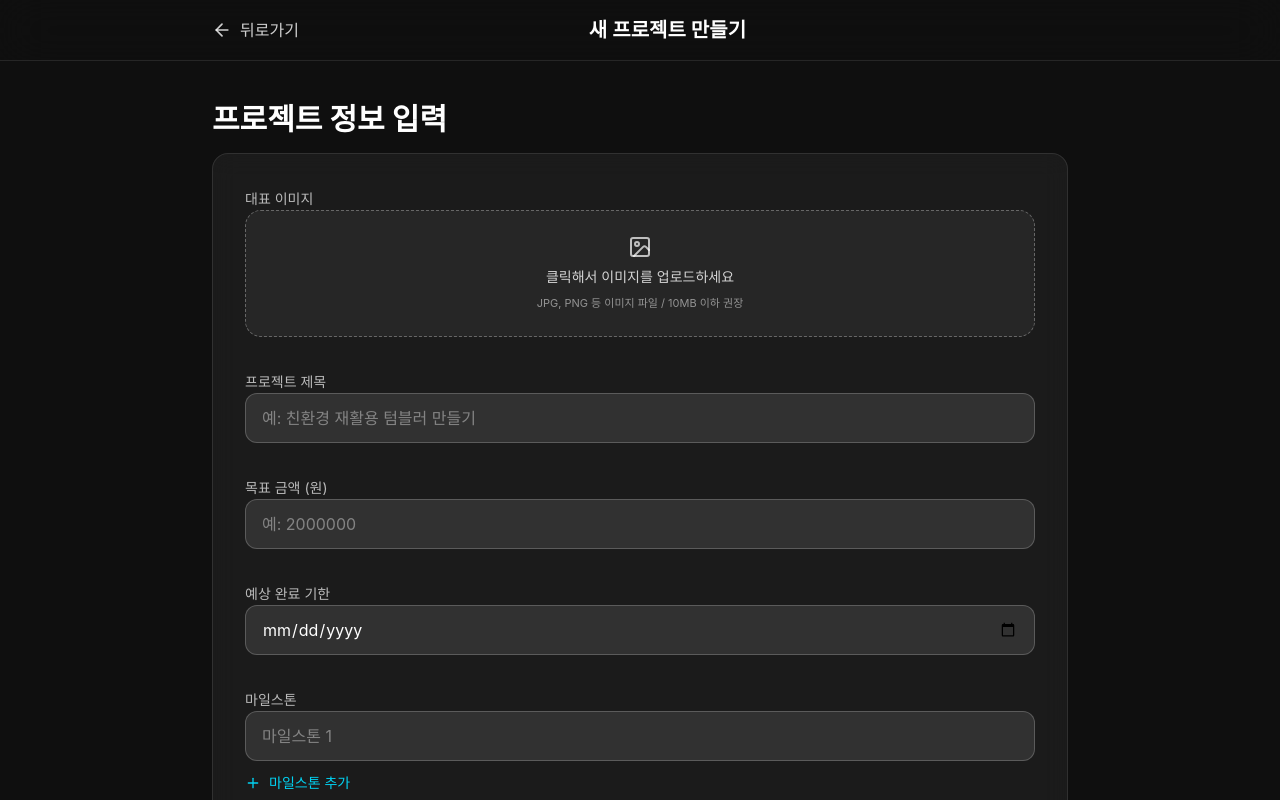
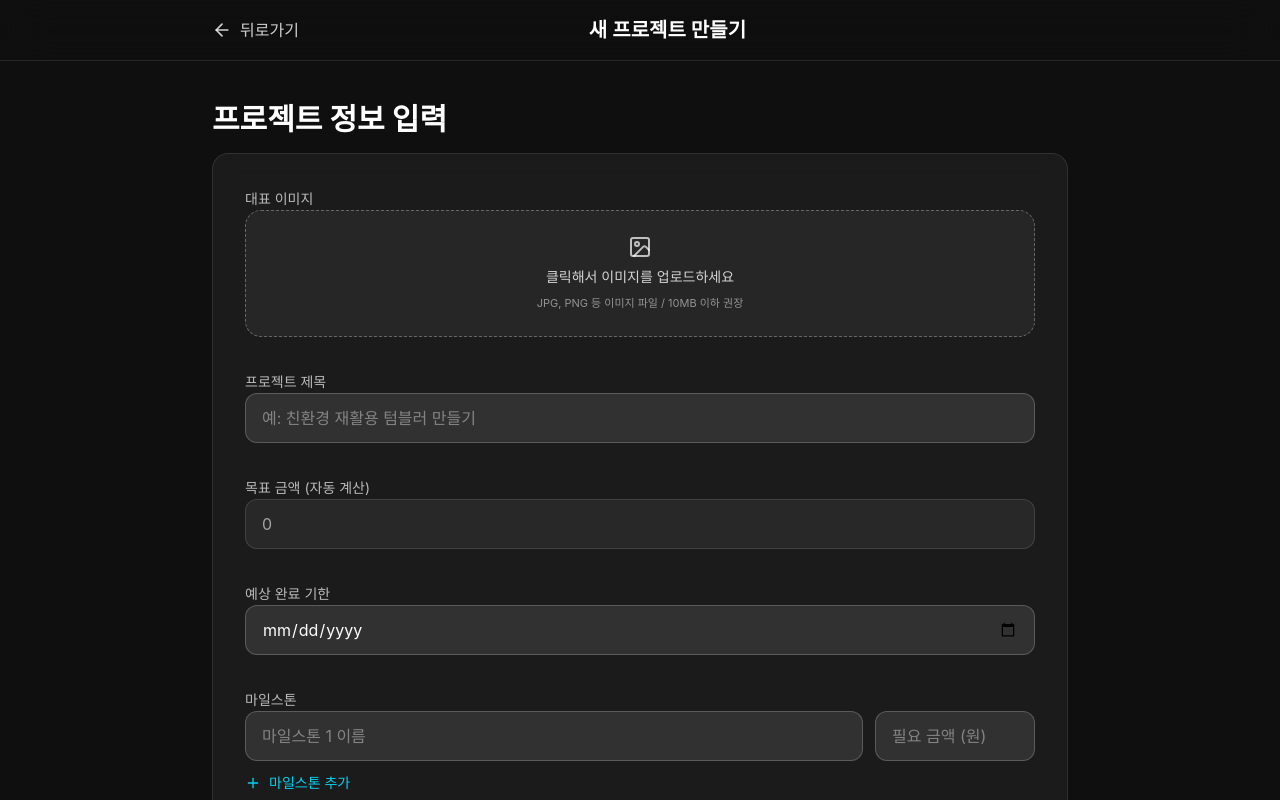
Before and after one commit to yereong/TrustFund, a Next.js app in the folder client/: page /create in a window 1280 px wide. Shown: the top 800 px of the page. Built offline with nearby package versions, Linux system fonts and the light colour scheme; what @web3auth/modal would draw is missing.

Commit message:
fix: [client] 목표 금액 자동계산 및 마일스톤 금액 할당 추가

```diff
--- a/client/app/create/page.tsx
+++ b/client/app/create/page.tsx
@@ -9,21 +9,29 @@ import { useRouter } from "next/navigation";
 export default function CreateProject() {
   const router = useRouter();
 
-  const [milestones, setMilestones] = useState([{ id: 1, name: "" }]);
+  const [milestones, setMilestones] = useState([{ id: 1, name: "", amount: "" }]);
   const [thumbnailFile, setThumbnailFile] = useState<File | null>(null);
   const [thumbnailPreview, setThumbnailPreview] = useState<string | null>(null);
   const [submitting, setSubmitting] = useState(false);
   const [errorMessage, setErrorMessage] = useState<string | null>(null);
+  const [targetAmount, setTargetAmount] = useState(0);
 
   const addMilestone = () => {
-    setMilestones([...milestones, { id: Date.now(), name: "" }]);
+    setMilestones([...milestones, { id: Date.now(), name: "", amount: "" }]);
   };
 
-  const updateMilestone = (id: number, value: string) => {
-    setMilestones(
-      milestones.map((m) => (m.id === id ? { ...m, name: value } : m))
+  const updateMilestone = (id: number, key: "name" | "amount", value: string) => {
+  const updated = milestones.map((m) =>
+    m.id === id ? { ...m, [key]: value } : m
   );
+
+  setMilestones(updated);
+
+  const sum = updated.reduce((acc, cur) => acc + Number(cur.amount || 0), 0);
+  setTargetAmount(sum);
 };
+
+
 
   const removeMilestone = (id: number) => {
     setMilestones(milestones.filter((m) => m.id !== id));
@@ -59,11 +67,10 @@ export default function CreateProject() {
 
       const formData = new FormData(e.currentTarget);
       const title = (formData.get("title") as string)?.trim();
-      const targetAmountRaw = formData.get("targetAmount") as string;
       const expectedEnd = formData.get("expectedEnd") as string;
       const description = (formData.get("description") as string)?.trim();
 
-      const targetAmount = Number(targetAmountRaw);
+      const totalAmount = targetAmount;
 
       // 간단 검증
       if (!title || !targetAmount || !description) {
@@ -97,19 +104,26 @@ export default function CreateProject() {
 
       // 2️⃣ 마일스톤 데이터 변환 (백엔드에서 기대하는 형태)
       const milestonePayload = milestones
-        .map(
-          (m, idx) =>
-            m.name.trim() && { title: m.name.trim(), order: idx + 1 }
-        )
+        .map((m, idx) => {
+          if (!m.name.trim() || !m.amount) return null;
+
+          return {
+            title: m.name.trim(),
+            order: idx + 1,
+            allocatedAmount: Number(m.amount),
+          };
+        })
         .filter(Boolean);
+
+
 
       // 3️⃣ 프로젝트 생성 요청
       const payload = {
         title,
-        targetAmount,
+        targetAmount: totalAmount,
         expectedCompletionDate: expectedEnd || undefined,
         description,
-        representativeImage, // 👈 이제 null이 아니라 IPFS URL이 들어감
+        representativeImage,
         milestones: milestonePayload,
       };
 
@@ -219,16 +233,19 @@ export default function CreateProject() {
             />
           </div>
 
-          {/* 목표 금액 */}
+          {/* 목표 금액 (자동 계산됨) */}
           <div className="space-y-2">
-            <label className="text-sm text-white/70">목표 금액 (원)</label>
+            <label className="text-sm text-white/70">목표 금액 (자동 계산)</label>
             <input
               type="number"
               name="targetAmount"
-              placeholder="예: 2000000"
-              className="w-full bg-white/10 px-4 py-3 rounded-xl border border-white/20 placeholder-white/40 focus:outline-none focus:border-indigo-400"
+              value={targetAmount}
+              disabled
+              className="w-full bg-white/10 px-4 py-3 rounded-xl border border-white/20 text-white
+                        placeholder-white/40 opacity-60 cursor-not-allowed"
             />
           </div>
+
 
           {/* 예상 완료 기한 */}
           <div className="space-y-2">
@@ -252,14 +269,29 @@ export default function CreateProject() {
                 animate={{ opacity: 1, y: 0 }}
                 className="flex items-center gap-3"
               >
+                {/* 마일스톤 이름 */}
                 <input
                   type="text"
-                    placeholder={`마일스톤 ${idx + 1}`}
+                  placeholder={`마일스톤 ${idx + 1} 이름`}
                   value={m.name}
-                    onChange={(e) => updateMilestone(m.id, e.target.value)}
+                  onChange={(e) =>
+                    updateMilestone(m.id, "name", e.target.value)
+                  }
                   className="flex-1 bg-white/10 px-4 py-3 rounded-xl border border-white/20 placeholder-white/40 focus:outline-none focus:border-indigo-400"
                 />
 
+                {/* 필요 금액 */}
+                <input
+                  type="number"
+                  placeholder="필요 금액 (원)"
+                  value={m.amount}
+                  onChange={(e) =>
+                    updateMilestone(m.id, "amount", e.target.value)
+                  }
+                  className="w-40 bg-white/10 px-4 py-3 rounded-xl border border-white/20 placeholder-white/40 focus:outline-none focus:border-cyan-400"
+                />
+
+                {/* 삭제 */}
                 {milestones.length > 1 && (
                   <button
                     type="button"
@@ -273,6 +305,7 @@ export default function CreateProject() {
             ))}
           </div>
 
+          {/* 마일스톤 추가 */}
           <button
             type="button"
             onClick={addMilestone}
@@ -281,6 +314,7 @@ export default function CreateProject() {
             <Plus size={16} /> 마일스톤 추가
           </button>
         </div>
+
 
           {/* 설명 */}
           <div className="space-y-2">
```
Lines whose indentation alone changed are shown as unchanged.
